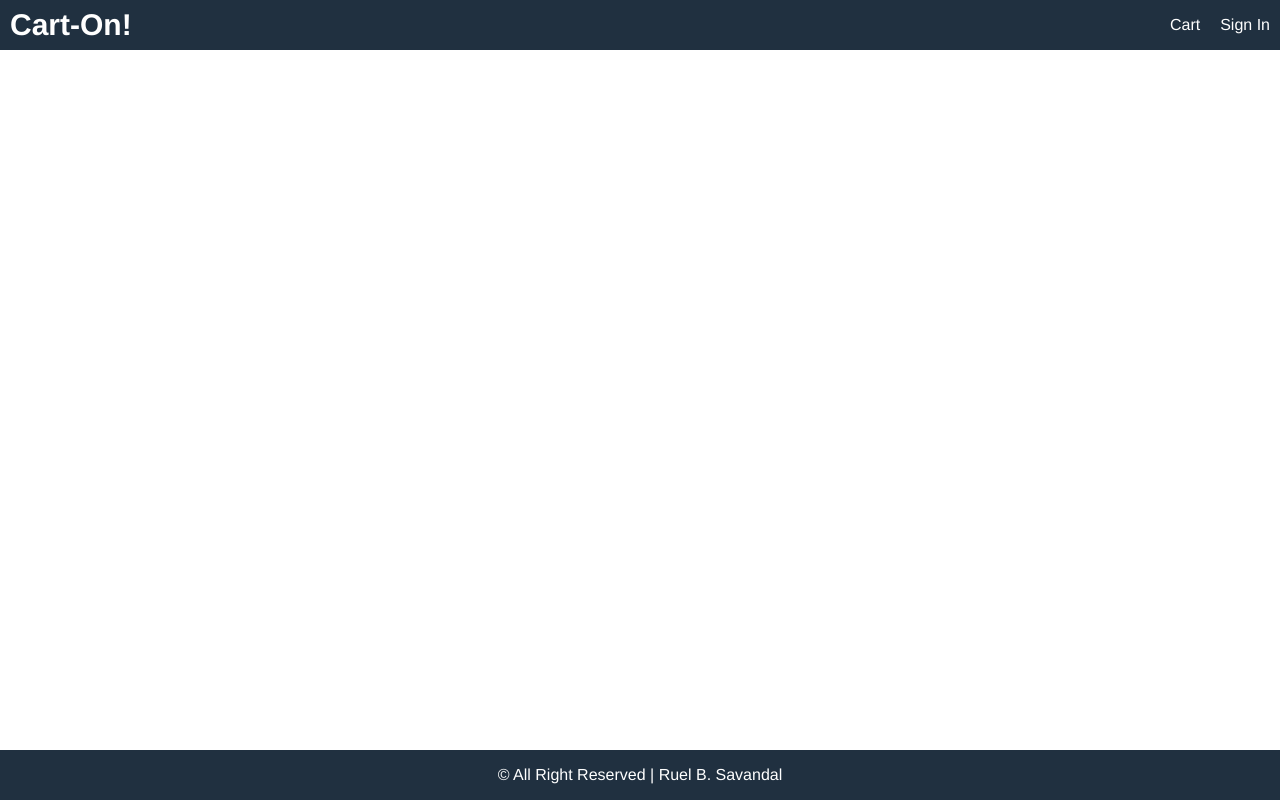
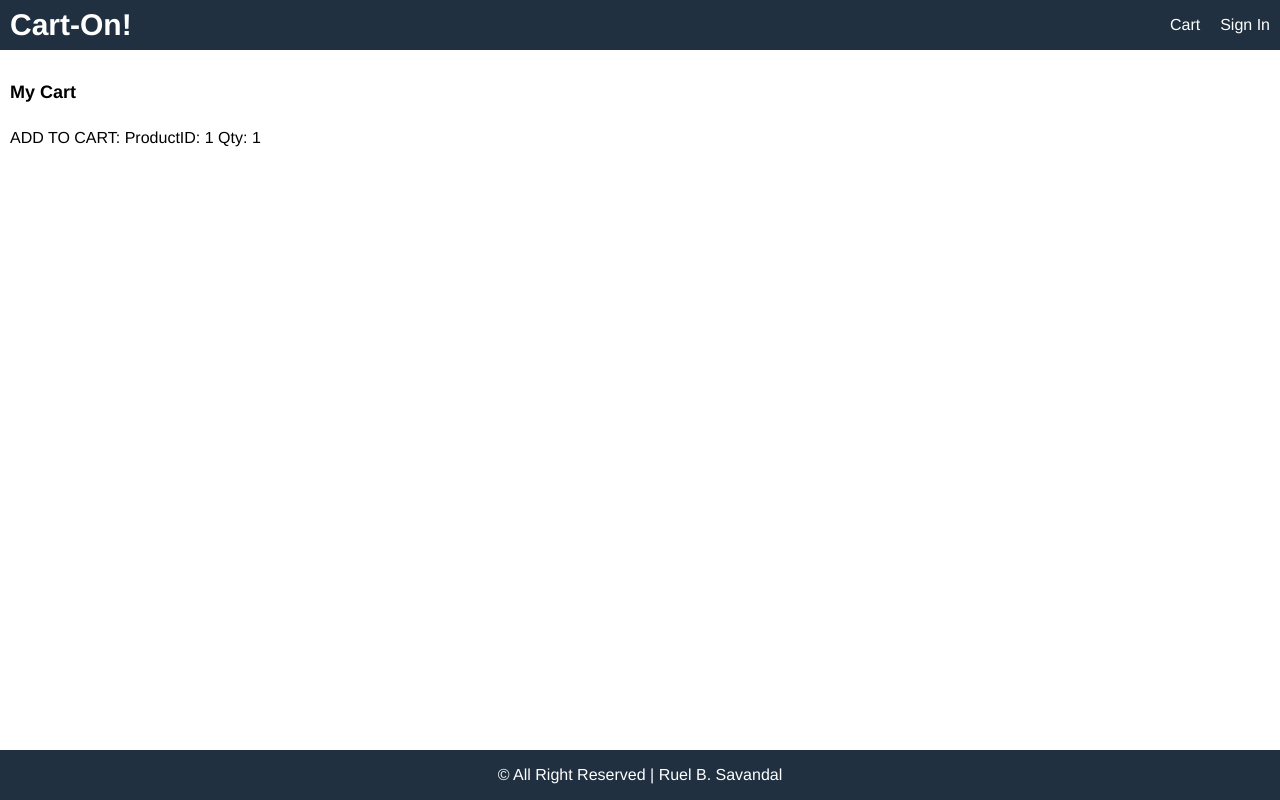
Before and after one commit to RuelSavandal/CartOn-app, a React (Create React App) app in the folder frontend/: page /cart/1 in a window 1280 px wide. Built offline with nearby package versions, Linux system fonts and the light colour scheme.

Commit message:
share code on github

```diff
--- a/frontend/src/App.js
+++ b/frontend/src/App.js
@@ -1,5 +1,6 @@
 import React from 'react';
 import { BrowserRouter, Route } from 'react-router-dom';
+import CartScreen from './screens/CartScreen';
 import HomeScreen from './screens/HomeScreen';
 import ProductScreen from './screens/ProductScreen';
 
@@ -17,6 +18,7 @@
                 </div>
             </header>
             <main>
+                <Route path="/cart/:id?" component={CartScreen}></Route>
                 <Route path="/product/:id" component={ProductScreen}></Route>
                 <Route path="/" component={HomeScreen} exact></Route>
             </main>
--- a/frontend/src/index.css
+++ b/frontend/src/index.css
@@ -61,6 +61,9 @@
 li{
   margin-top: 1rem;
 }
+input,
+select,
+textarea,
 button{
   padding: 1rem;
   border-radius: 0.5rem ;
@@ -69,9 +72,14 @@
   font-family: Helvetica, Arial, sans-serif;
   -webkit-font-smoothing: antialiased;
   -moz-osx-font-smoothing: grayscale;
+}
+button{
   background-color: #f8f8f8;
   cursor: pointer;
 }
+input:hover,
+select:hover,
+textarea:hover,
 button:hover{
   border: 0.1rem #404040 solid;
 }
--- /dev/null
+++ b/frontend/src/screens/CartScreen.js
@@ -0,0 +1,16 @@
+import React from 'react';
+
+export default function CartScreen(props) {
+    const productId = props.match.params.id;
+    const qty = props.location.search
+        ? Number(props.location.search.split('=')[1])
+        : 1;
+    return (
+        <div>
+            <h1>My Cart</h1>
+            <p>
+                ADD TO CART: ProductID: {productId} Qty: {qty}
+            </p>
+        </div>
+    );
+}
--- a/frontend/src/screens/ProductScreen.js
+++ b/frontend/src/screens/ProductScreen.js
@@ -1,4 +1,4 @@
-import React, { useEffect } from 'react';
+import React, { useEffect, useState } from 'react';
 import { useDispatch, useSelector } from 'react-redux';
 import { Link } from 'react-router-dom';
 import { detailsProduct } from '../actions/productActions';
@@ -9,13 +9,16 @@
 export default function ProductScreen(props) {
     const dispatch = useDispatch();
     const productId = props.match.params.id;
+    const [qty, setQty] = useState(1);
     const productDetails = useSelector( state => state.productDetails);
     const { loading, error, product } = productDetails;
 
     useEffect(() => {
         dispatch(detailsProduct(productId));
     }, [dispatch, productId]);
-
+    const addToCartHandler = () =>{
+        props.history.push(`/cart/${productId}?qty=${qty}`);
+    }
     return (
         <div>
         {loading ? (
@@ -64,9 +67,41 @@
                                     </div>
                                 </div>
                             </li>
-                            <li>
-                                <button className="primary block">Add To Cart</button>
+                            {
+                                product.countInStock > 0 && (
+                                    <>
+                                    <li>
+                                        <div className="row">
+                                            <div>Qty</div>
+                                            <div>
+                                                <select
+                                                    value={qty}
+                                                    onChange={e => setQty(e.target.value)}
+                                                    >
+                                                    {[...Array(product.countInStock).keys()].map(
+                                                        (x) => (
+                                                            <option key={x + 1} value={x+1}>
+                                                                {x+1}
+                                                            </option>
+                                                        )
+                                                    )}
+                                                </select>
+                                            </div>
+                                        </div>
+                                    </li>
+                                    <li>
+                                <button
+                                onClick={addToCartHandler}
+                                className="primary block"
+                                >
+                                    Add To Cart
+                                </button>
                             </li>
+                                    </>
+
+                                )
+                            }
+
                         </ul>
                     </div>
                 </div>
```
